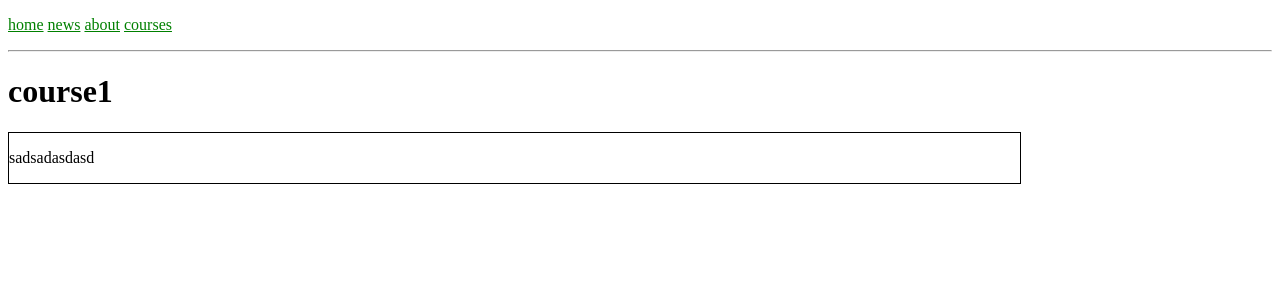
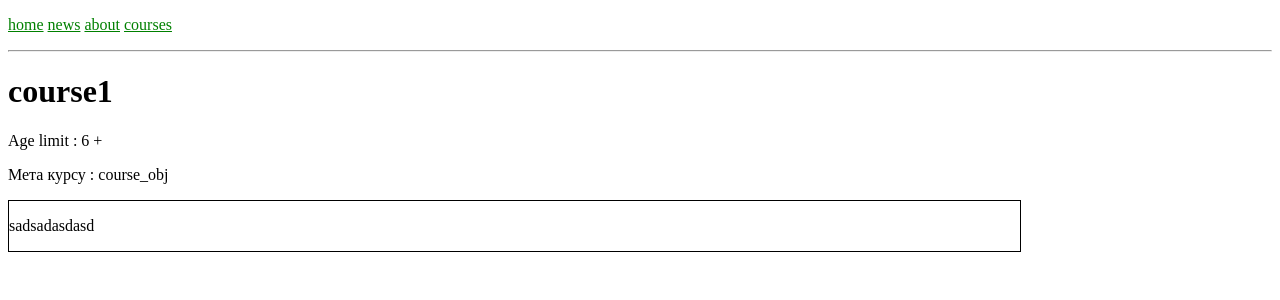
Before and after one commit to fif911/Roboclub, a Django app: page /courses/1 in a window 1280 px wide. Shown: the top 300 px of the page. Run offline with Django 3.2, Linux system fonts and the light colour scheme; data comes from the database, SQL or seed files in the repository; both versions use the stored data as it was after the commit.

```diff
--- a/about/models.py
+++ b/about/models.py
@@ -2,6 +2,7 @@ from __future__ import unicode_literals
 
 from django.db import models
 from django.utils import timezone
+
 from django.views.generic.list import ListView
 
 # Create your models here.
@@ -16,6 +17,7 @@ class F_report(models.Model):
     document3 = models.URLField(max_length=150, null=True, blank=True, )
     publish = models.DateTimeField(default=timezone.now)
 
+
     class Meta:
         ordering = ('-publish',)
 
--- a/blog/models.py
+++ b/blog/models.py
@@ -5,7 +5,6 @@ from django.utils import timezone
 from django.core.urlresolvers import reverse
 
 
-# Create your models here.
 def upload_location(instance, filename):
     return "%s/%s" % (instance.id, filename)
 
--- a/courses/models.py
+++ b/courses/models.py
@@ -1,4 +1,4 @@
-
+from django.core.urlresolvers import reverse
 from django.db import models
 
 # Create your models here.
@@ -14,5 +14,11 @@ class Course(models.Model):
     # description = models.CharField(widget=widgets.AdminWYMEditor)
 
     image = models.ImageField(upload_to=upload_location, null=True, blank=True, )#FIXXXXX
+
+
+    def get_absolute_url(self):
+        return reverse("courseDetail", kwargs={"id": self.id})
+
+
     def __str__(self):
         return self.name
--- a/courses/urls.py
+++ b/courses/urls.py
@@ -1,5 +1,5 @@
 from django.conf.urls import url
-from . import views
+
 
 from .views import CourseDetail,CoursesList
 
--- a/courses/views.py
+++ b/courses/views.py
@@ -13,7 +13,11 @@ class CoursesList(TemplateView):
 
 class CourseDetail(TemplateView):
     template_name = "courses/course.html"
-    def get(self, request, *args, **kwargs):
-        id = kwargs['id']
-        course = Course.objects.get(id=id)
-        return render(request, self.template_name,{"course": course})
+    # def get(self, request, *args, **kwargs):
+    #     id = kwargs['id']
+    #     course = Course.objects.get(id=id)
+    #     return render(request, self.template_name,{"course": course})
+    def get_context_data(self, **kwargs):
+        context = super(CourseDetail, self).get_context_data(**kwargs)
+        context['course'] = Course.objects.get(id=kwargs['id'])
+        return context
--- a/home/templates/courses/course.html
+++ b/home/templates/courses/course.html
@@ -7,6 +7,8 @@
 <body>
 {% include "common/header.html" %}
 <h1>{{course.name}}</h1>
+<p>Age limit : {{course.age_limit|floatformat}} +</p>
+<p>Мета курсу : {{course.course_objective}}</p>
 <div style="width: 80%;border: solid 1px black; word-wrap:break-word;  ">
     <p>{% autoescape off %}{{ course.body }}{% endautoescape %}</p>
 
```
Also changed, not shown: db.sqlite3.
